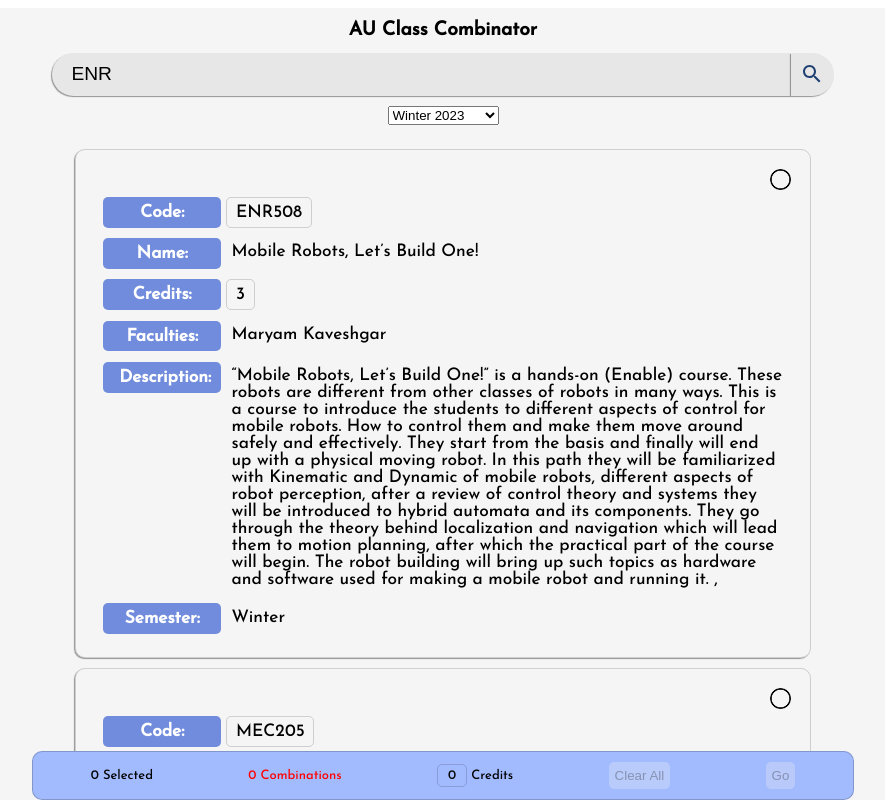
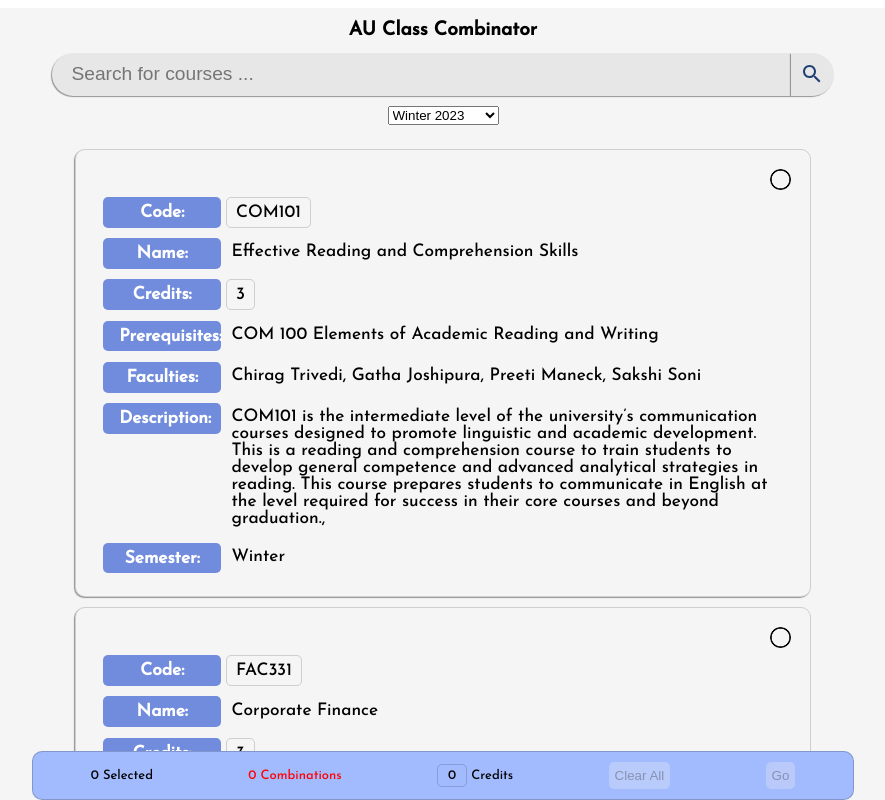
Before and after one commit to JeelRajodiya/AU-ClassCombinator, a React (Vite) app in the folder FrontEnd/: page / in a window 1280 px wide. Shown: the top 800 px of the page, without its empty margins (197-1082 px from the left). Built offline with nearby package versions, Linux system fonts and the light colour scheme.

Commit message:
removed ENR on starting

```diff
--- a/FrontEnd/src/App.tsx
+++ b/FrontEnd/src/App.tsx
@@ -12,7 +12,7 @@ import Combinator from "./components/Combinator";
 import { Analytics } from "@vercel/analytics/react";
 export default function App() {
 	const [cd, setCD] = React.useState(new CourseDirectory(winter, monsoon));
-	const [query, setQuery] = React.useState("ENR");
+	const [query, setQuery] = React.useState("");
 	// console.log(cd.getScheduleFromCodeAndSection("ENR100-1"));
 	const [selected, setSelected] = React.useState<string[]>([]);
 	const [combinations, setCombinations] = React.useState<string[][]>([]);
--- a/FrontEnd/src/components/SearchBar.tsx
+++ b/FrontEnd/src/components/SearchBar.tsx
@@ -6,7 +6,7 @@ export default function SearchBar(props: { query: string; setQuery: any }) {
 	return (
 		<div id="searchBar-container">
 			<input
-				placeholder="ENR100"
+				placeholder="Search for courses ... "
 				value={props.query}
 				onChange={(e) => {
 					props.setQuery(e.target.value);
```
